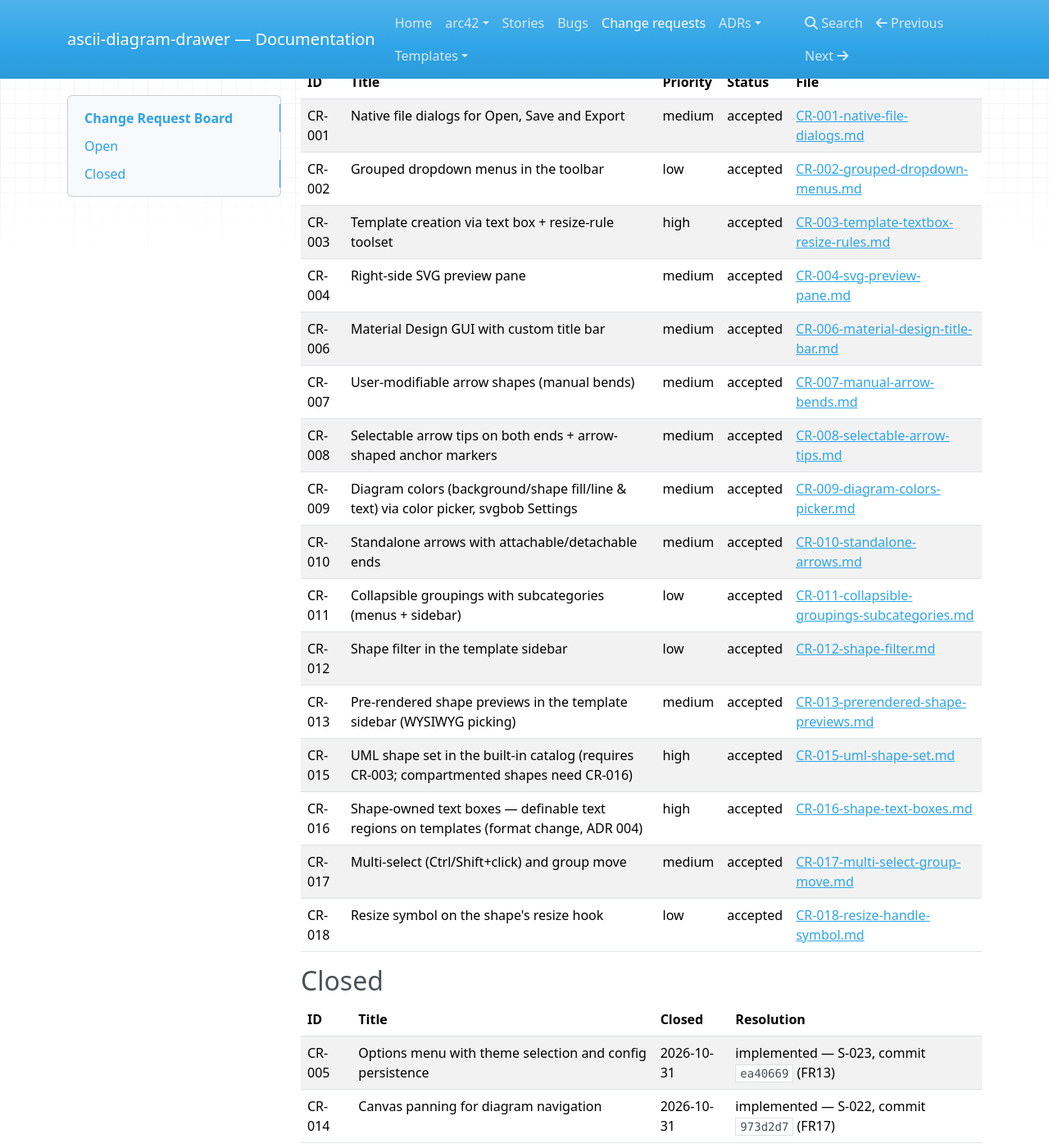
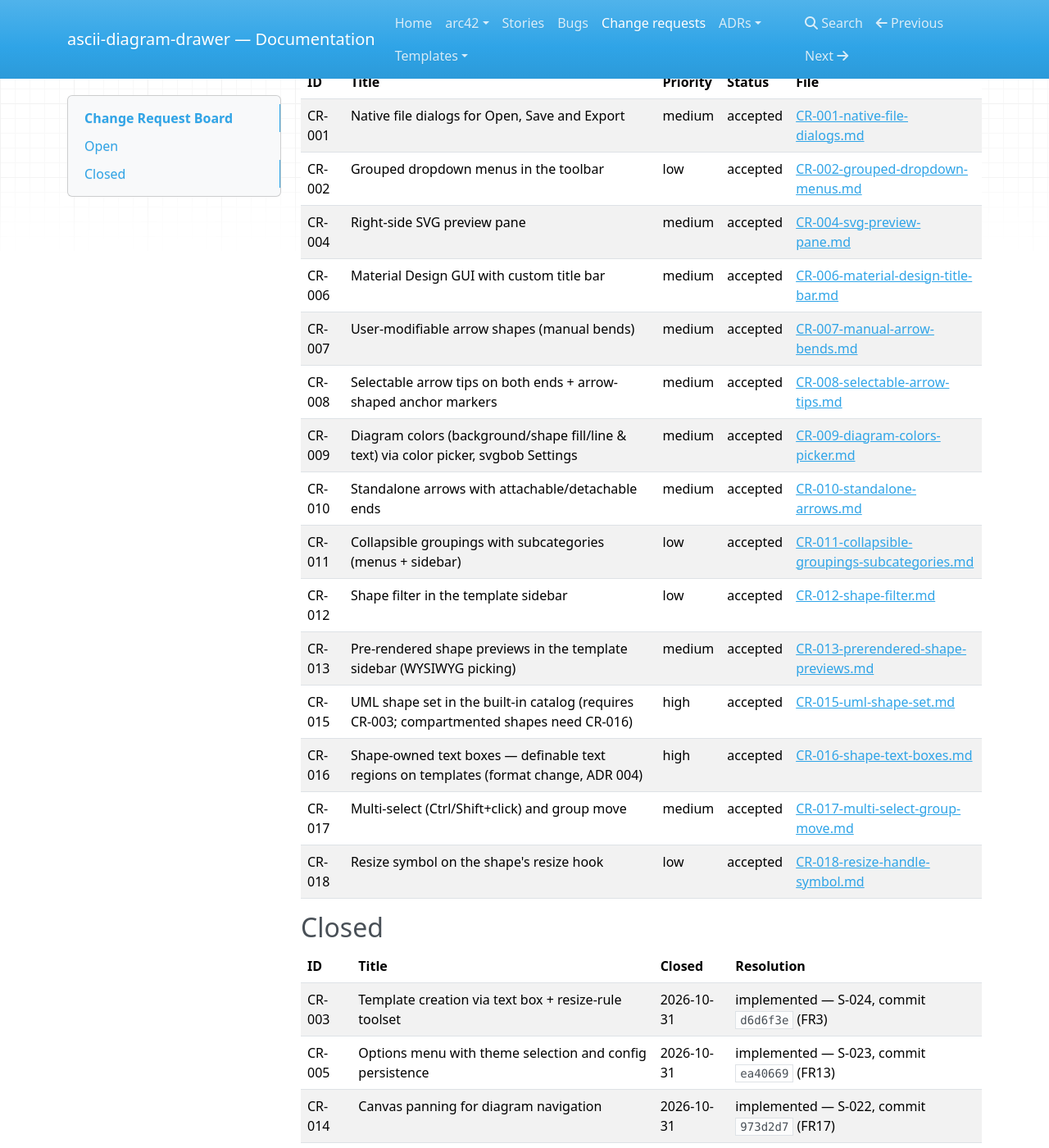
Before and after one commit to Reto411/ascii-diagram-drawer, an MkDocs documentation site: the page built from doc/crs/CRS.md, in a window 1280 px wide and 1400 px high, scrolled down 229 px. Shown: the whole window at 82% size. Built offline with MkDocs 1.6.1, drawn with Linux system fonts in a browser that asks for light colours; nearby versions of some CDN libraries.

Commit message:
CR-003 → implemented (S-024, d6d6f3e) — closed on the CR board

```diff
--- a/doc/crs/CRS.md
+++ b/doc/crs/CRS.md
@@ -16,7 +16,6 @@ Filed via the **change-request skill** (`.agents/skills/change-request/SKILL.md`
 |----|-------|----------|--------|------|
 | CR-001 | Native file dialogs for Open, Save and Export | medium | accepted | [CR-001-native-file-dialogs.md](CR-001-native-file-dialogs.md) |
 | CR-002 | Grouped dropdown menus in the toolbar | low | accepted | [CR-002-grouped-dropdown-menus.md](CR-002-grouped-dropdown-menus.md) |
-| CR-003 | Template creation via text box + resize-rule toolset | high | accepted | [CR-003-template-textbox-resize-rules.md](CR-003-template-textbox-resize-rules.md) |
 | CR-004 | Right-side SVG preview pane | medium | accepted | [CR-004-svg-preview-pane.md](CR-004-svg-preview-pane.md) |
 | CR-006 | Material Design GUI with custom title bar | medium | accepted | [CR-006-material-design-title-bar.md](CR-006-material-design-title-bar.md) |
 | CR-007 | User-modifiable arrow shapes (manual bends) | medium | accepted | [CR-007-manual-arrow-bends.md](CR-007-manual-arrow-bends.md) |
@@ -35,5 +34,6 @@ Filed via the **change-request skill** (`.agents/skills/change-request/SKILL.md`
 
 | ID | Title | Closed | Resolution |
 |----|--------|--------|------------|
+| CR-003 | Template creation via text box + resize-rule toolset | 2026-10-31 | implemented — S-024, commit `d6d6f3e` (FR3) |
 | CR-005 | Options menu with theme selection and config persistence | 2026-10-31 | implemented — S-023, commit `ea40669` (FR13) |
 | CR-014 | Canvas panning for diagram navigation | 2026-10-31 | implemented — S-022, commit `973d2d7` (FR17) |
```
Also changed, not shown: doc/crs/CR-003-template-textbox-resize-rules.md (+2 -2 lines).
